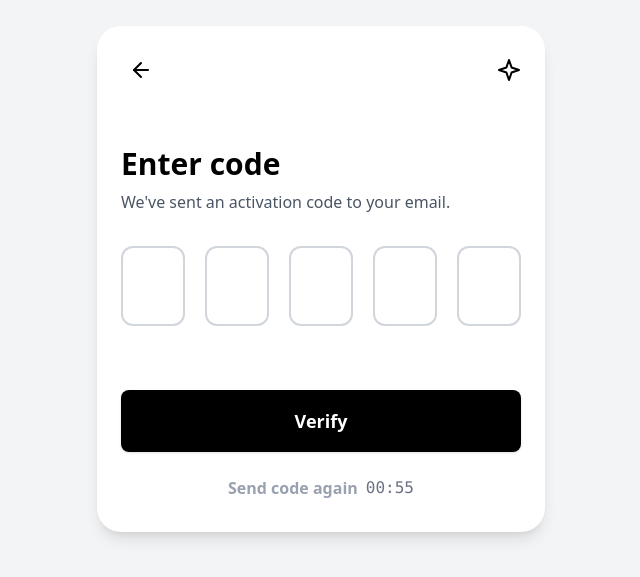
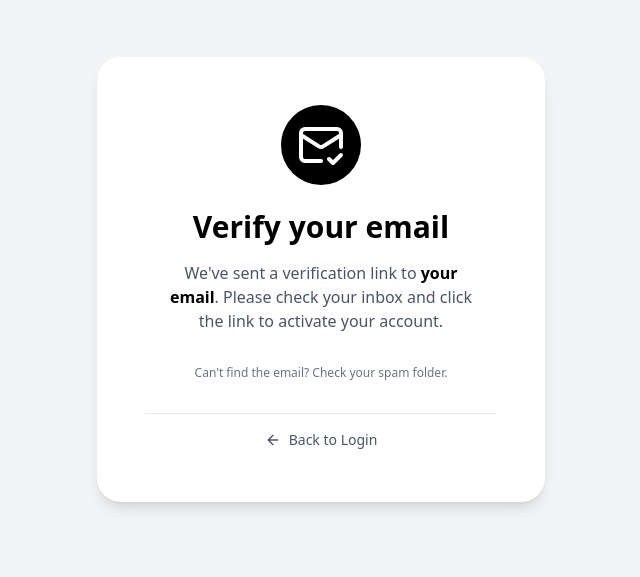
Before and after one commit to ameen-sid/streakify, a Next.js app: page /signup/verify in a window 1280 px wide. Shown: the part 121-698 px from the top of the page, without its empty margins (319-959 px from the left). Built offline with nearby package versions, Linux system fonts and the light colour scheme.

Commit message:
Add verify email page with verification email template

```diff
--- a/src/app/signup/verify/page.tsx
+++ b/src/app/signup/verify/page.tsx
@@ -1,218 +1,41 @@
 "use client";
 
-import React, { useState, useRef, useEffect } from "react";
+import React from "react";
 import Link from "next/link";
-import { ArrowLeft } from "lucide-react";
-import toast from "react-hot-toast";
-import axios from "axios";
+import { MailCheck, ArrowLeft } from "lucide-react";
 
-const SparkleIcon = (props: React.SVGProps<SVGSVGElement>) => (
-	<svg
-		width="24"
-		height="24"
-		viewBox="0 0 24 24"
-		fill="none"
-		xmlns="http://www.w3.org/2000/svg"
-		aria-hidden="true"
-		{...props}
-    >
-		<path
-			d="M12 2L9.44 9.44 2 12l7.44 2.56L12 22l2.56-7.44L22 12l-7.44-2.56L12 2z"
-			stroke="currentColor"
-			strokeWidth="2"
-			strokeLinecap="round"
-			strokeLinejoin="round"
-		/>
-	</svg>
-);
-
-const VerifyEmail = () => {
-
-    const [otp, setOtp] = useState(["", "", "", "", ""]);
-	const [error, setError] = useState("");
-	const [loading, setLoading] = useState(false);
-	const [countdown, setCountdown] = useState(60);
-	const [canResend, setCanResend] = useState(false);
-
-    const inputRefs = useRef<Array<HTMLInputElement | null>>([]);
-
-	// Countdown timer logic
-	useEffect(() => {
-
-		if (countdown > 0) {
-
-			const timer = setTimeout(() => setCountdown(countdown - 1), 1000);
-			return () => clearTimeout(timer);
-		} else {
-			setCanResend(true);
-		}
-	}, [countdown]);
-
-	const OnVerifyCode = async (e: React.FormEvent<HTMLFormElement>) => {
-
-		e.preventDefault();
-		setLoading(true);
-		const enteredOtp = otp.join("");
-		const toastId = toast.loading("Verifying OTP");
-
-		// --- This is where you would call your backend API ---
-		const response = await axios.post('/api/v1/auth/sign-up', { otp });
-		console.log("OTP Verification Status: ", response);
-
-		toast.success("OTP Verified Successfully", { id: toastId });
-
-		const CORRECT_OTP = "12345";
-
-		// Simulate network delay
-		setTimeout(() => {
-
-			if (enteredOtp !== CORRECT_OTP || enteredOtp.length < 5) {
-
-                setError("Wrong code, please try again");
-			} else {
-
-                setError("");
-				alert("Success! Code is correct.");
-				// Navigate to the next page
-			}
-			setLoading(false);
-		}, 1000);
-	};
-
-	const OnResendCode = async () => {
-
-		if (canResend) {
-
-			const toastId = toast.loading("Resending code...");
-
-			setCountdown(60);
-			setCanResend(false);
-			setError("");
-			setOtp(["", "", "", "", ""]);
-			inputRefs.current[0]?.focus();
-
-			const response = await axios.post('/api/v1/auth/otp/resend', { otp });
-			console.log("OTP Status: ", response);
-
-			toast.success("Code Resend Successfully", { id: toastId });
-		}
-	};
-
-	const handleInputChange = (index: number, value: string) => {
-
-        // Only allow a single digit
-		if (!/^\d?$/.test(value)) return;
-
-		setError(""); // Clear error on new input
-		const newOtp = [...otp];
-		newOtp[index] = value;
-		setOtp(newOtp);
-
-		// Focus next input if a digit is entered
-		if (value && index < otp.length - 1) {
-			inputRefs.current[index + 1]?.focus();
-		}
-	};
-
-	const handleKeyDown = (index: number, e: React.KeyboardEvent<HTMLInputElement>) => {
-
-        // Move to previous input on backspace if current is empty
-		if (e.key === "Backspace" && !otp[index] && index > 0) {
-			inputRefs.current[index - 1]?.focus();
-		}
-	};
-
+const VerifyEmailPage = () =>  {
     return (
         <div className="min-h-screen bg-gray-100 flex items-center justify-center p-4 font-sans">
-			<div className="w-full max-w-md bg-white rounded-3xl shadow-lg flex flex-col overflow-hidden">
+            <div className="w-full max-w-md bg-white rounded-3xl shadow-lg flex flex-col items-center text-center overflow-hidden p-8 sm:p-12">
 
-				{/* Header */}
-				<header className="p-6 flex items-center justify-between">
-					<Link href="sign-up">
-                        <button className="p-2 rounded-full hover:bg-gray-100">
-						    <ArrowLeft size={24} className="text-black" />
-					    </button>
-                    </Link>
-					<div className="text-black">
-						<SparkleIcon />
+                {/* Icon */}
+                <div className="bg-black text-white p-4 rounded-full mb-6">
+                    <MailCheck className="h-12 w-12" />
                 </div>
-				</header>
 
                 {/* Main Content */}
-				<form
-					onSubmit={OnVerifyCode}
-					className="px-6 py-8 flex-grow flex flex-col"
-                >
-					<h1 className="text-3xl font-bold text-black">
-						Enter code
-					</h1>
-					<p className="mt-2 text-gray-600">
-						We've sent an activation code to your email.
+                <main className="flex-grow flex flex-col items-center">
+                    <h1 className="text-3xl font-bold text-black">Verify your email</h1>
+                    <p className="mt-4 text-gray-600 max-w-xs">
+                        We've sent a verification link to <span className="font-semibold text-black">your email</span>. Please check your inbox and click the link to activate your account.
                     </p>
 
-					{/* OTP Input Fields */}
-					<div className="flex justify-between gap-2 sm:gap-4 my-8">
-						{otp.map((value, index) => (
-							<input
-								key={index}
-								ref={(el) => {inputRefs.current[index] = el}}
-								type="tel"
-								maxLength={1}
-								value={value}
-								onChange={(e) =>
-									handleInputChange(index, e.target.value)
-								}
-								onKeyDown={(e) => handleKeyDown(index, e)}
-								className={`w-14 h-16 sm:w-16 sm:h-20 bg-white border-2 rounded-xl text-center text-3xl font-semibold transition-colors focus:outline-none focus:ring-0 ${
-									error
-										? "border-red-500"
-										: "border-gray-300 focus:border-black"
-								}`}
-							/>
-						))}
-					</div>
+                    <p className="mt-8 text-xs text-gray-500">
+                        Can't find the email? Check your spam folder.
+                    </p>
+                </main>
 
-					{/* Error Message */}
-					{error && (
-						<p className="text-center text-red-500 text-sm">
-							{error}
-						</p>
-					)}
-
-					{/* Verify Button */}
-					<div className="mt-8">
-						<button
-							type="submit"
-							disabled={loading}
-							className="w-full flex justify-center py-4 px-4 border border-transparent rounded-lg shadow-sm text-lg font-semibold text-white bg-black hover:bg-gray-800 focus:outline-none focus:ring-2 focus:ring-offset-2 focus:ring-black disabled:bg-gray-400">
-							{loading ? "Verifying..." : "Verify"}
-						</button>
-					</div>
-
-					{/* Resend Code */}
-					<div className="text-center mt-6 flex-grow flex items-end justify-center">
-						<button
-							type="button"
-							onClick={OnResendCode}
-							disabled={!canResend}
-							className={`font-semibold ${
-								canResend
-									? "text-black"
-									: "text-gray-400 cursor-not-allowed"
-							}`}>
-							Send code again
-						</button>
-						{!canResend && (
-							<span className="ml-2 text-gray-500 font-mono">
-								00:{countdown.toString().padStart(2, "0")}
-							</span>
-						)}
-					</div>
-				</form>
-
+                 {/* Footer Link */}
+                <footer className="mt-8 pt-4 border-t border-gray-200 w-full">
+                     <Link href="/login" className="inline-flex items-center gap-2 text-sm font-medium text-gray-600 hover:text-black">
+                        <ArrowLeft size={16} />
+                        Back to Login
+                    </Link>
+                </footer>
             </div>
         </div>
     );
 }
 
-export default VerifyEmail;
+export default VerifyEmailPage;
--- /dev/null
+++ b/src/mail/verification.template.ts
@@ -0,0 +1,104 @@
+export const verificationEmail = (
+	username: string,
+	verificationLink: string
+) => {
+	return `<!DOCTYPE html>
+			<html lang="en">
+				<head>
+    				<meta charset="UTF-8">
+    				<meta name="viewport" content="width=device-width, initial-scale=1.0">
+					<meta http-equiv="X-UA-Compatible" content="ie=edge">
+					<title>Verify Your Email Address</title>
+					<style>
+						/* Basic Resets */
+						body, table, td, a { -webkit-text-size-adjust: 100%; -ms-text-size-adjust: 100%; }
+						table, td { mso-table-lspace: 0pt; mso-table-rspace: 0pt; }
+						img { -ms-interpolation-mode: bicubic; border: 0; height: auto; line-height: 100%; outline: none; text-decoration: none; }
+						table { border-collapse: collapse !important; }
+						body { height: 100% !important; margin: 0 !important; padding: 0 !important; width: 100% !important; }
+
+						/* Main Styles */
+						@media screen and (max-width: 600px) {
+							.container {
+								width: 100% !important;
+								max-width: 100% !important;
+							}
+						}
+					</style>
+				</head>
+				<body style="margin: 0 !important; padding: 0 !important; background-color: #f7fafc;">
+
+					<!-- Main Table -->
+					<table border="0" cellpadding="0" cellspacing="0" width="100%">
+						<tr>
+							<td align="center" style="background-color: #f7fafc;">
+								<table border="0" cellpadding="0" cellspacing="0" width="100%" style="max-width: 600px;" class="container">
+
+									<!-- Header -->
+									<tr>
+										<td align="center" style="padding: 40px 20px 20px 20px;">
+											<h1 style="font-family: Arial, sans-serif; font-size: 28px; font-weight: bold; color: #111827; margin: 0;">
+												Discipline Planner
+											</h1>
+										</td>
+									</tr>
+
+									<!-- Main Content -->
+									<tr>
+										<td align="center" style="padding: 20px; background-color: #ffffff; border-radius: 12px; box-shadow: 0 4px 6px -1px rgba(0, 0, 0, 0.1), 0 2px 4px -2px rgba(0, 0, 0, 0.1);">
+											<table border="0" cellpadding="0" cellspacing="0" width="100%">
+
+												<!-- Title -->
+												<tr>
+													<td align="center" style="padding-bottom: 20px;">
+														<h2 style="font-family: Arial, sans-serif; font-size: 24px; font-weight: bold; color: #111827; margin: 0;">
+															Confirm Your Email Address
+														</h2>
+													</td>
+												</tr>
+
+												<!-- Body Text -->
+												<tr>
+													<td align="center" style="padding-bottom: 20px; font-family: Arial, sans-serif; font-size: 16px; line-height: 24px; color: #4b5563;">
+														Hi ${username}, thanks for signing up! Please click the button below to verify your email address and activate your account.
+													</td>
+												</tr>
+
+												<!-- Verification Button -->
+												<tr>
+													<td align="center" style="padding: 20px 0;">
+														<table border="0" cellspacing="0" cellpadding="0">
+															<tr>
+																<td align="center" style="border-radius: 8px;" bgcolor="#111827">
+																	<a href="${verificationLink}" target="_blank" style="font-size: 18px; font-family: Arial, sans-serif; color: #ffffff; text-decoration: none; border-radius: 8px; padding: 15px 25px; border: 1px solid #111827; display: inline-block; font-weight: bold;">Verify Email Address</a>
+																</td>
+															</tr>
+														</table>
+													</td>
+												</tr>
+
+												<!-- Security Note -->
+												<tr>
+													<td align="center" style="padding-top: 10px; font-family: Arial, sans-serif; font-size: 14px; line-height: 20px; color: #6b7280;">
+														If you did not sign up for an account, you can safely ignore this email.
+													</td>
+												</tr>
+											</table>
+										</td>
+									</tr>
+
+									<!-- Footer -->
+									<tr>
+										<td align="center" style="padding: 30px 20px; font-family: Arial, sans-serif; font-size: 12px; line-height: 18px; color: #9ca3af;">
+											&copy; 2025 Discipline Planner. All rights reserved.
+										</td>
+									</tr>
+
+                				</table>
+            				</td>
+						</tr>
+					</table>
+
+				</body>
+			</html>`
+};
```
Lines whose indentation alone changed are shown as unchanged.
